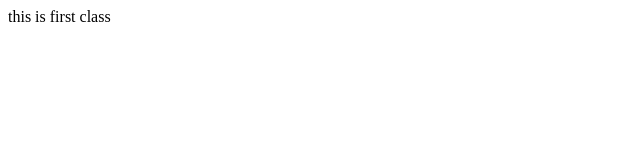
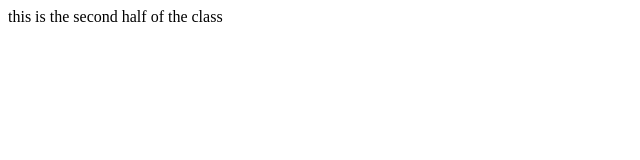
Before and after one commit to Yunnsha/web-dev-2026, a plain HTML site: page index.html in a window 1280 px wide. Shown: the whole page, without its empty margins (0-640 px from the left). Drawn offline with Linux system fonts and the light colour scheme.

Commit message:
Updated index page

```diff
--- a/index.html
+++ b/index.html
@@ -6,6 +6,6 @@
     <title>Document</title>
 </head>
 <body>
-    this is first class
+    this is the second half of the class
 </body>
 </html>
```
